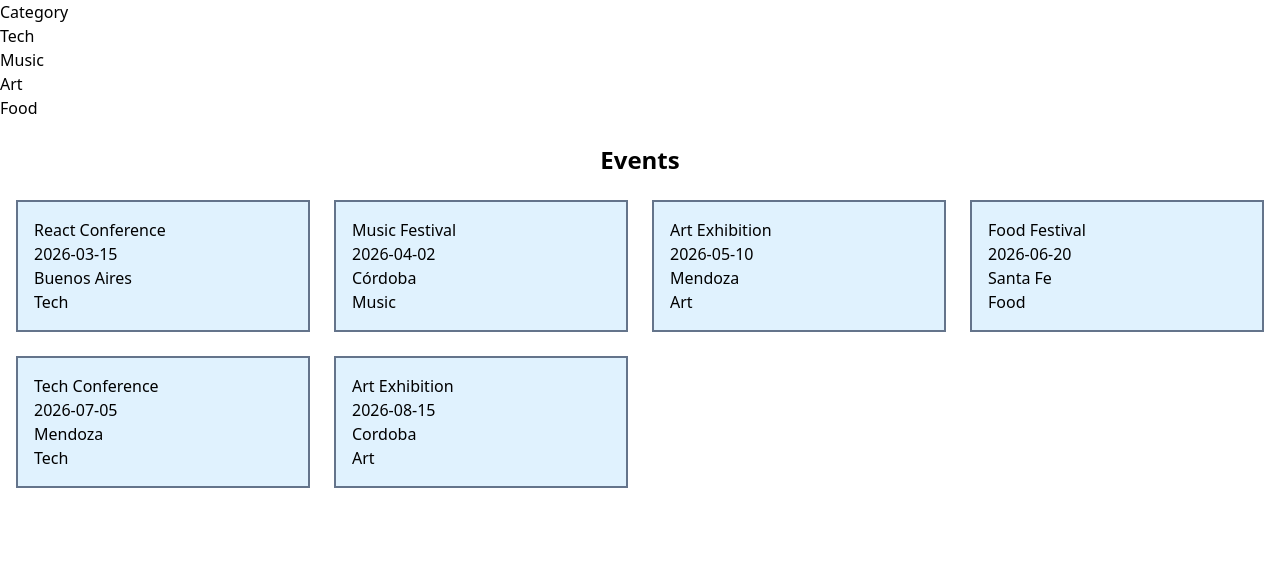
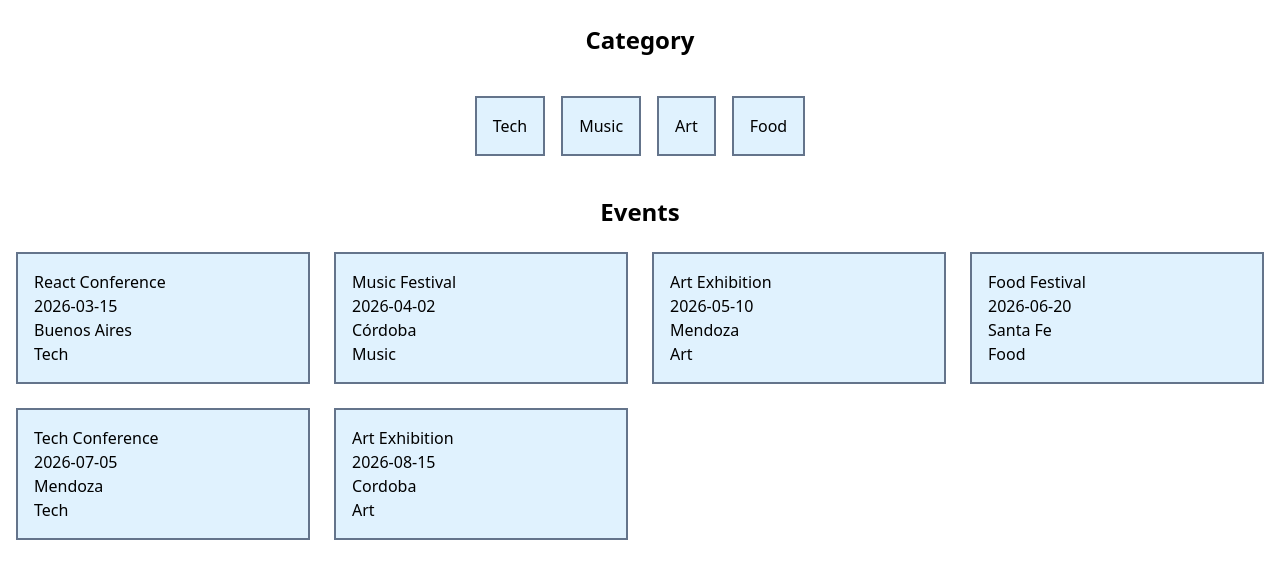
Before and after one commit to NicoPaez95/EVENTS-APP, a React (Create React App) app in the folder frontend/: page / in a window 1280 px wide. Shown: the top 578 px of the page. Built offline with nearby package versions, Linux system fonts and the light colour scheme.

Commit message:
style(categories): add Tailwind styling to CategoryCard, Grid and header

```diff
--- a/frontend/src/categories/components/CategoryCard.jsx
+++ b/frontend/src/categories/components/CategoryCard.jsx
@@ -9,7 +9,7 @@
 
 const CategoryCard = ({ title }) => {
     return (
-        <article>
+        <article  className="bg-sky-100 border-2 border-solid border-slate-500 p-4">
             <h3>{title}</h3>
         </article>
     );
--- a/frontend/src/categories/components/CategoryGrid.jsx
+++ b/frontend/src/categories/components/CategoryGrid.jsx
@@ -14,7 +14,7 @@ import CategoryCard from "./CategoryCard";
 
 const CategoryGrid = ({ categories = [] }) => {
     return (
-        <section>
+        <section  className="flex flex-wrap justify-center gap-4 p-4">
             {categories.map((category) => (
                 <CategoryCard
                     key={category.id}
--- a/frontend/src/categories/pages/CategoryEvents.jsx
+++ b/frontend/src/categories/pages/CategoryEvents.jsx
@@ -16,7 +16,7 @@ import CategoryGrid from 'categories/components/CategoryGrid';
 const CategoryEvents = () => {
   return (
     <main>
-      <h1>
+      <h1 className="text-2xl font-bold text-center p-4 m-2">
         Category
       </h1>
 
```
